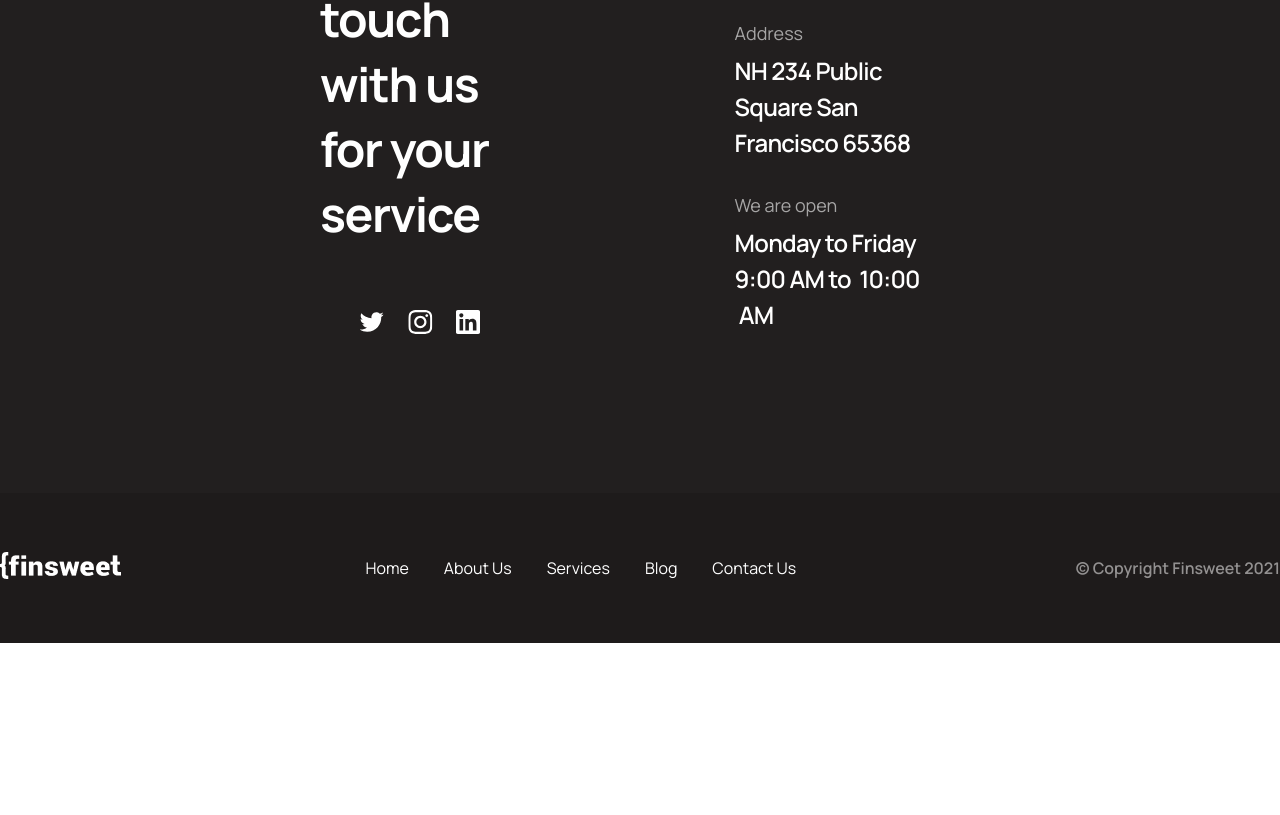
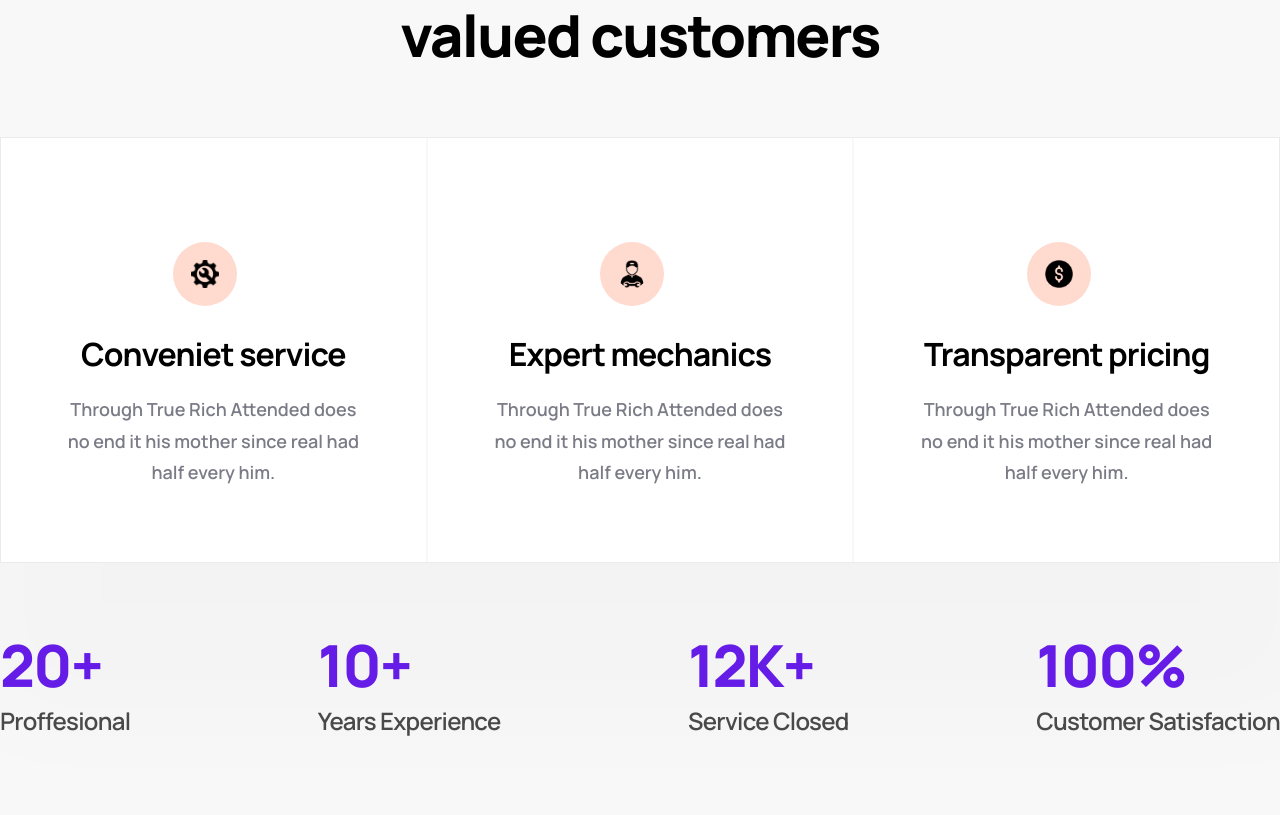
Before and after one commit to Yvijusp/UI_simulation, a React (Create React App) app in the folder react_project/: page /aboutus in a window 1280 px wide. Shown: the part 2645-3460 px from the top of the page. Before the commit the page ends 3288 px from the top, so only its background shows below. Built offline with nearby package versions, Linux system fonts and the light colour scheme; some icons are missing; the HTML template or start-up script is replaced by a standard one.

Commit message:
AboutPage finished Features section

```diff
--- a/react_project/src/components/Cards/Card.styled.ts
+++ b/react_project/src/components/Cards/Card.styled.ts
@@ -1,4 +1,6 @@
 import styled from 'styled-components';
+import { Title01 } from '../../GlobalStyle';
+import { Logo } from '../Feature/Feature.styled';
 
 interface Props {
   primary?: boolean;
@@ -94,3 +96,36 @@ export const Overlay = styled.div`
   height: 100%;
   position: absolute;
 `;
+
+export const StyledFeatureCard = styled.div`
+  height: 424px;
+  width: 427px;
+  display: flex;
+  flex-direction: column;
+  align-items: center;
+
+  padding: 104px 66px 88px 66px;
+  background-color: var(--white-color);
+
+  ${Title01} {
+    margin-bottom: 16px;
+    text-align: center;
+  }
+
+  p {
+    text-align: center;
+    font-size: var(--paragraph-med);
+    font-weight: 600;
+    line-height: 175%;
+    color: #232536;
+
+    opacity: 0.6;
+  }
+
+  ${Logo} {
+    background-color: #ffdace;
+    margin-bottom: 24px;
+    width: 64px;
+    height: 64px;
+  }
+`;
--- /dev/null
+++ b/react_project/src/components/Cards/FeatureCard.tsx
@@ -0,0 +1,25 @@
+import { Title01 } from '../../GlobalStyle';
+import { Logo } from '../Feature/Feature.styled';
+import { StyledFeatureCard } from './Card.styled';
+
+interface Props {
+  title: string;
+  image: string;
+  body: string;
+}
+
+const FeatureCard = ({ title, image, body }: Props) => {
+  return (
+    <StyledFeatureCard>
+      <Logo>
+        <img src={image} alt={title} />
+      </Logo>
+      <div>
+        <Title01>{title}</Title01>
+        <p>{body}</p>
+      </div>
+    </StyledFeatureCard>
+  );
+};
+
+export default FeatureCard;
--- a/react_project/src/pages/AboutUs.styled.ts
+++ b/react_project/src/pages/AboutUs.styled.ts
@@ -81,3 +81,30 @@ export const StepsRight = styled.div`
 export const ColorsWrapper = styled.section`
   display: flex;
 `;
+
+export const FeaturesWrapper = styled.section`
+  ${wrapper.default}
+
+  background: #F8F8F8;
+`;
+
+export const Features = styled.section`
+  h2 {
+    text-align: center;
+    width: 861px;
+    margin: 0 auto 64px auto;
+  }
+`;
+
+export const FeaturesContainer = styled.div`
+  display: flex;
+  gap: 2px;
+  margin-bottom: 64px;
+  border: 1px solid #ebebeb;
+  box-shadow: 11px 130px 100px 30px rgba(0, 0, 0, 0.02);
+`;
+
+export const FeaturesExperience = styled.div`
+  display: flex;
+  justify-content: space-between;
+`;
--- a/react_project/src/pages/AboutUs.tsx
+++ b/react_project/src/pages/AboutUs.tsx
@@ -1,6 +1,10 @@
 import Template from '../components/templates/Template';
 import {
   ColorsWrapper,
+  Features,
+  FeaturesContainer,
+  FeaturesExperience,
+  FeaturesWrapper,
   Header,
   HeaderLeft,
   HeaderRight,
@@ -14,9 +18,17 @@ import Mechanic from '../assets/images/AboutUS/mechanic.png';
 import Button from '../components/Buttons/Button';
 import { Container, Title02 } from '../GlobalStyle';
 import CarFix from '../assets/images/AboutUS/carback.png';
-import { overlayCardContent, steps } from '../templateData';
+import {
+  experiences,
+  features,
+  overlayCardContent,
+  steps,
+} from '../templateData';
 import Step from '../components/Step/Step';
 import OverlayCard from '../components/Cards/OverlayCards';
+import Feature from '../components/Feature/Feature';
+import FeatureCard from '../components/Cards/FeatureCard';
+import Experience from '../components/Experience/Experience';
 
 const AboutUs = () => {
   return (
@@ -77,6 +89,32 @@ const AboutUs = () => {
           />
         ))}
       </ColorsWrapper>
+      <FeaturesWrapper>
+        <Container>
+          <Features>
+            <h2>Services we provide to our valued customers</h2>
+            <FeaturesContainer>
+              {features.map((feature, index) => (
+                <FeatureCard
+                  key={index}
+                  image={feature.image}
+                  body={feature.body}
+                  title={feature.title}
+                />
+              ))}
+            </FeaturesContainer>
+          </Features>
+          <FeaturesExperience>
+            {experiences.map((experience, index) => (
+              <Experience
+                key={index}
+                heading={experience.heading}
+                title={experience.title}
+              />
+            ))}
+          </FeaturesExperience>
+        </Container>
+      </FeaturesWrapper>
     </Template>
   );
 };
```
